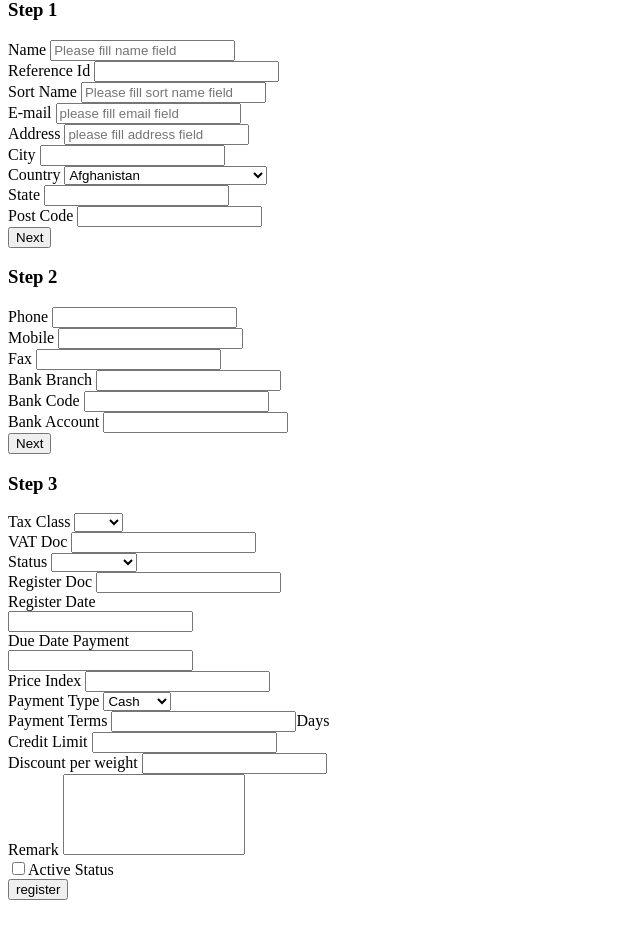
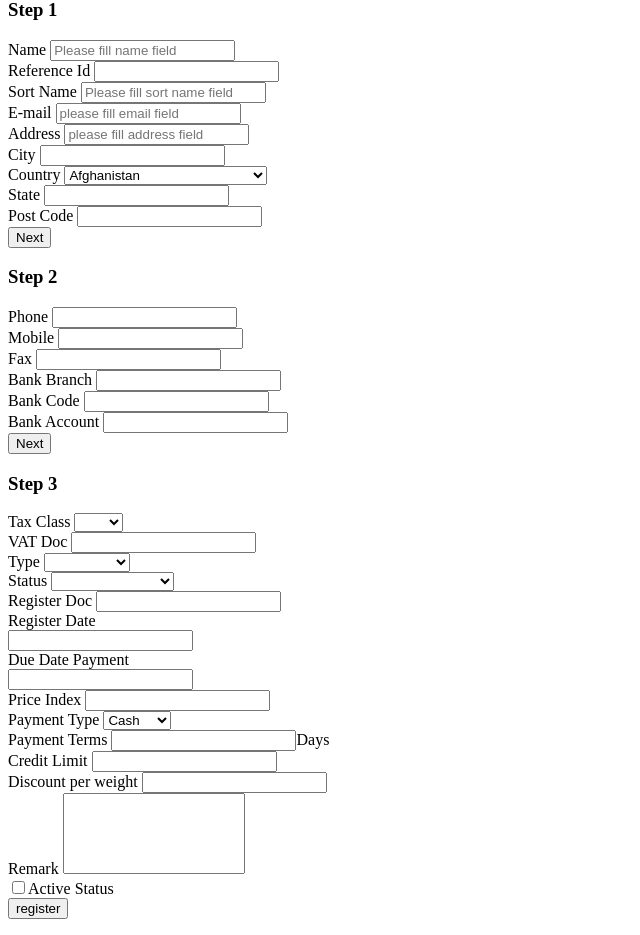
Before and after one commit to bebeck/manifest-system, a CodeIgniter app: the page made by application/views/customers/customer_input.php in a window 1280 px wide. Shown: the part 91-1026 px from the top of the page, without its empty margins (0-640 px from the left). Before the commit the page ends 991 px from the top, so only its background shows below. Run offline with CodeIgniter, Linux system fonts and the light colour scheme.

Commit message:
customer input

```diff
--- a/application/controllers/customers.php
+++ b/application/controllers/customers.php
@@ -67,7 +67,7 @@ Class Customers extends MY_Controller {
 				$data['bank_account'] = $this->input->post('bank_account');
 
 				$data['vat_doc'] = $this->input->post('vat_doc');
-				$data['status'] = $this->input->post('status');
+				$data['type'] = $this->input->post('type');
 				$data['register_doc'] = $this->input->post('register_doc');
 				$data['register_date'] = $this->input->post('register_date');
 				$data['due_date_payment'] = $this->input->post('due_date_payment');
@@ -80,7 +80,7 @@ Class Customers extends MY_Controller {
 				$data['credit_limit'] = $this->input->post('credit_limit');
 				$data['remark'] = $this->input->post('remark');
 				$data['available'] = $this->input->post('active_status');
-				$data['last_login'] = date('y-m-d');
+				$data['status'] = $this->input->post('status');
 
 
 				$this->customers_model->save_customer($data);
--- a/application/views/customers/customer_input.php
+++ b/application/views/customers/customer_input.php
@@ -469,15 +469,27 @@
                </div>
 
                 <div class="form-group">
-              <label>Status</label>
+              <label>Type</label>
 
-  					 <select required class="form-control" name="status" >
+  					 <select required class="form-control" name="type" >
                           <option value=""></option>
                				<option value="shipper">Shipper</option>
                             <option value="consignee">Consignee</option>
                             </select>
 
                </div>
+
+
+                 <div class="form-group">
+              <label>Status</label>
+
+  					 <select required class="form-control" name="status" >
+                          <option value=""></option>
+               				<option value="regular">regular customer</option>
+                            </select>
+
+               </div>
+
 
                 <div class="form-group">
               <label >Register Doc</label>
```
